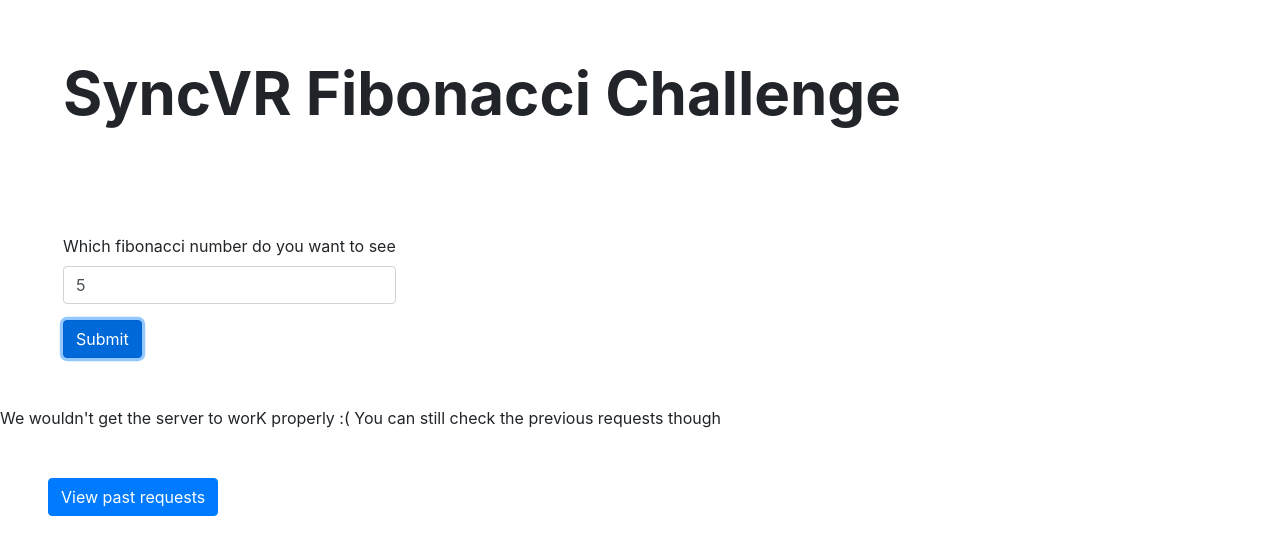
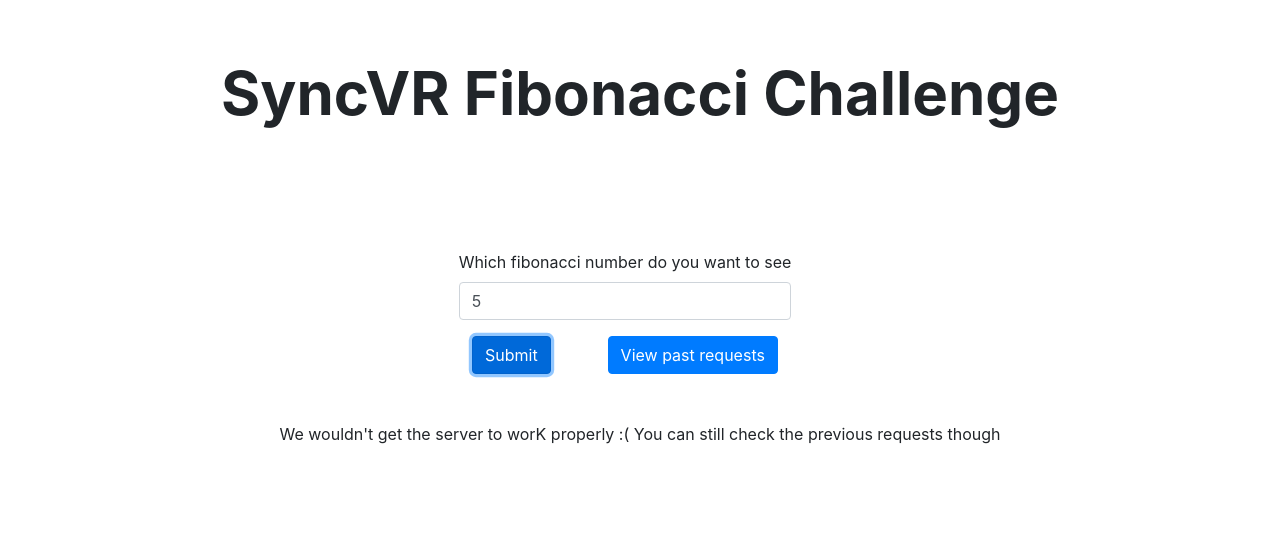
Before and after one commit to nehalicious/syncvr, a React (Create React App) app: page /Home in a window 1280 px wide. Both pictures are taken after typing "5" into the empty fields and a click on the button "Submit". Shown: the top 554 px of the page. Built offline with nearby package versions, Linux system fonts and the light colour scheme; no server answers.

Commit message:
Fix styling homepage

```diff
--- a/src/Components/Home.js
+++ b/src/Components/Home.js
@@ -49,29 +49,39 @@
 
     return (
         <Container fluid style={{minHeight: '100vh', width: '100%'}}>
-            <Row className="p-5 mx-auto" style={headingStyle}>SyncVR Fibonacci Challenge</Row>
-            <Row style={alignCenter} className="p-5">
-                <Form>
+            <Row className="p-5 mx-auto" style={headingStyle}>
+                <p style={alignCenter}>SyncVR Fibonacci Challenge</p>
+            </Row>
+            <Row style={{width : '100%'}} className="p-5">
+                <Form style={alignCenter}>
                     <Form.Group controlId="formNumber">
                         <Form.Label>Which fibonacci number do you want to see</Form.Label>
                         <Form.Control onChange={e=>handleChange(e.target.value)} type="number" placeholder="Enter number" />
                     </Form.Group>
 
+                    <Row>
                         <Button style={alignCenter} onClick = {(e)=>handleSubmit(e)} variant="primary" type="submit">
                             Submit
                         </Button>
-                    {error? <Form.Text> Please enter a positive number </Form.Text> : null}
-                </Form>
-            </Row>
-            {result ? <Row> The fibonacci number is: {result.value} </Row>:null}
-             {serverError ? <Row> We wouldn't get the server to worK properly :( You can still check the previous requests though </Row>:null}
-
-            <Row style={{width: '100%'}} className="p-5">
                         <Button
+                            style={alignCenter}
                             onClick={()=>{history.push('/OldRequests')}}>
                             View past requests
                         </Button>
                     </Row>
+                    {error? <Form.Text> Please enter a positive number </Form.Text> : null}
+                </Form>
+            </Row>
+            {result ?
+                <Row>
+                    <p style={alignCenter}>The fibonacci number is: {result.value}</p>
+                </Row>:null}
+            {serverError ?
+                <Row>
+                    <p style={alignCenter}>We wouldn't get the server to worK properly :( You can still check the previous requests though </p>
+                </Row>:null}
+
+
 
         </Container>
     )
```
Lines whose indentation alone changed are shown as unchanged.
